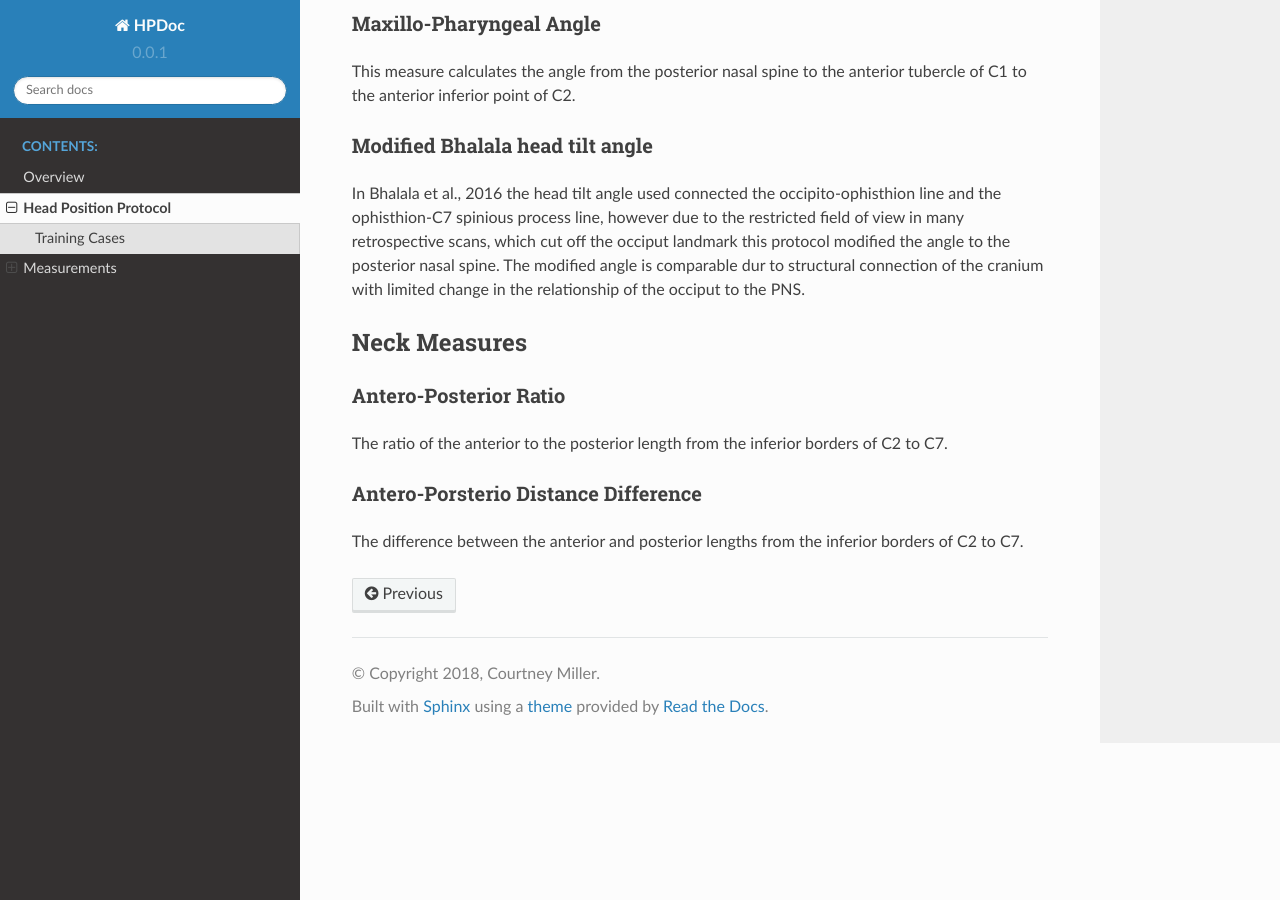
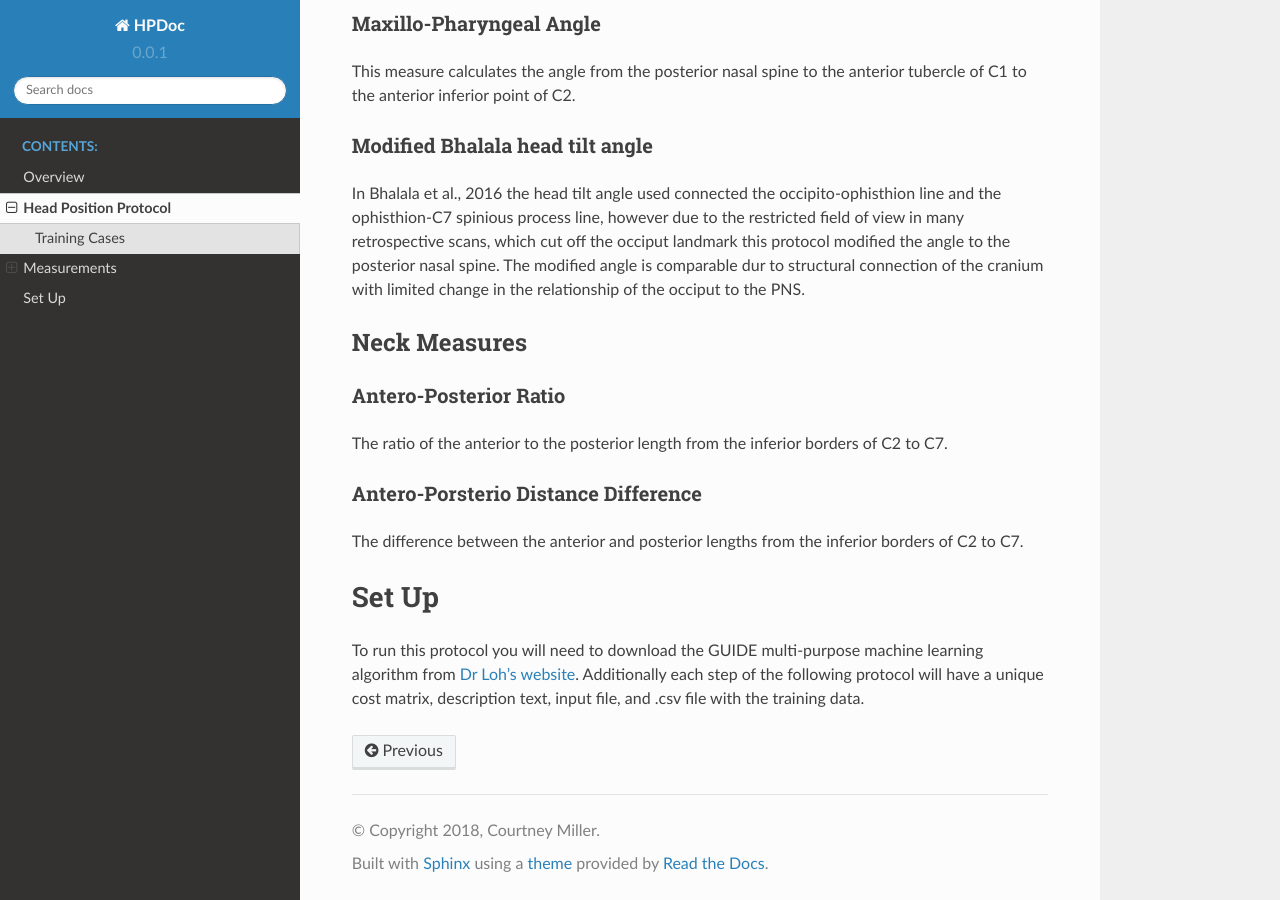
Before and after one commit to vocaltractlab/headpositiondoc, a Sphinx documentation site: the page built from source/protocol.rst, in a window 1280 px wide and 900 px high, scrolled down 733 px. Built offline with Sphinx 7.4.7 and the Read the Docs theme 2.0.0, drawn with Linux system fonts in a browser that asks for light colours; pages that are not in the unit, such as notebooks, are missing from menus.

Commit message:
Add Guide Website

```diff
--- a/source/protocol.rst
+++ b/source/protocol.rst
@@ -52,3 +52,11 @@ Antero-Porsterio Distance Difference
 ____________________________________
 
 The difference between the anterior and posterior lengths from the inferior borders of C2 to C7.
+
+
+
+
+Set Up
+======
+
+To run this protocol you will need to download the GUIDE multi-purpose machine learning algorithm from `Dr Loh's website <http://www.stat.wisc.edu/~loh/guide.html>`_. Additionally each step of the following protocol will have a unique cost matrix, description text, input file, and .csv file with the training data.
```
